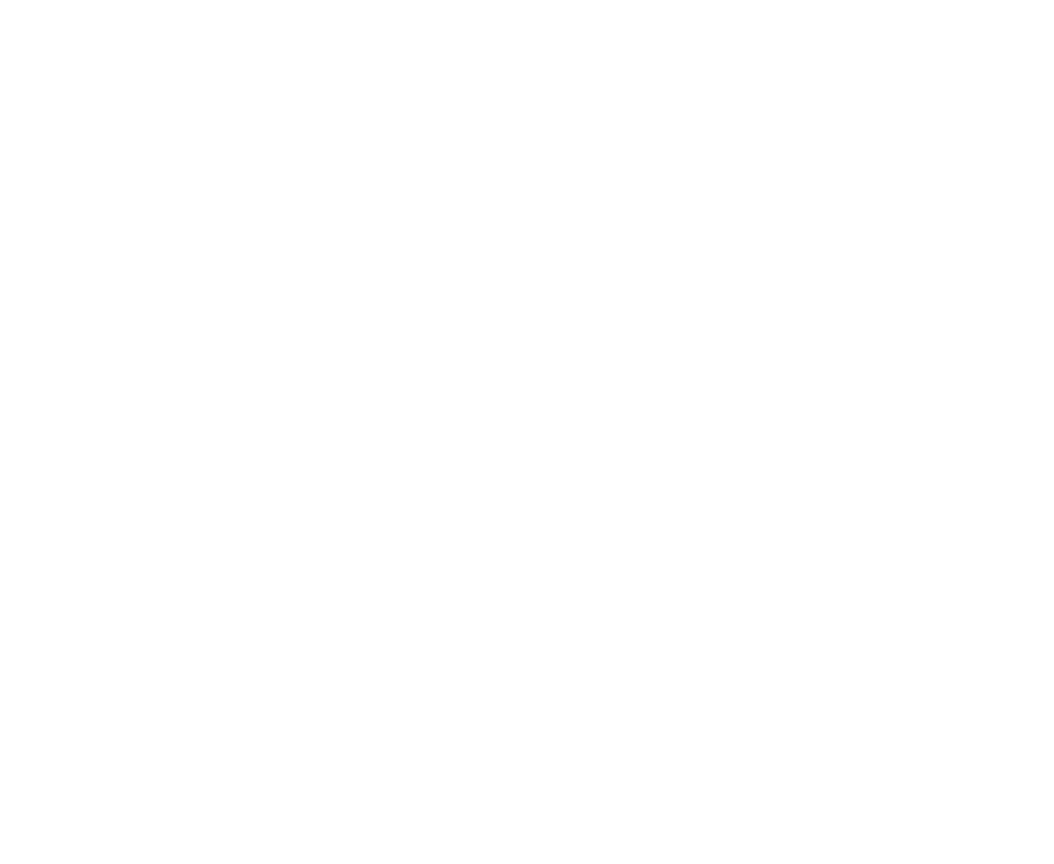
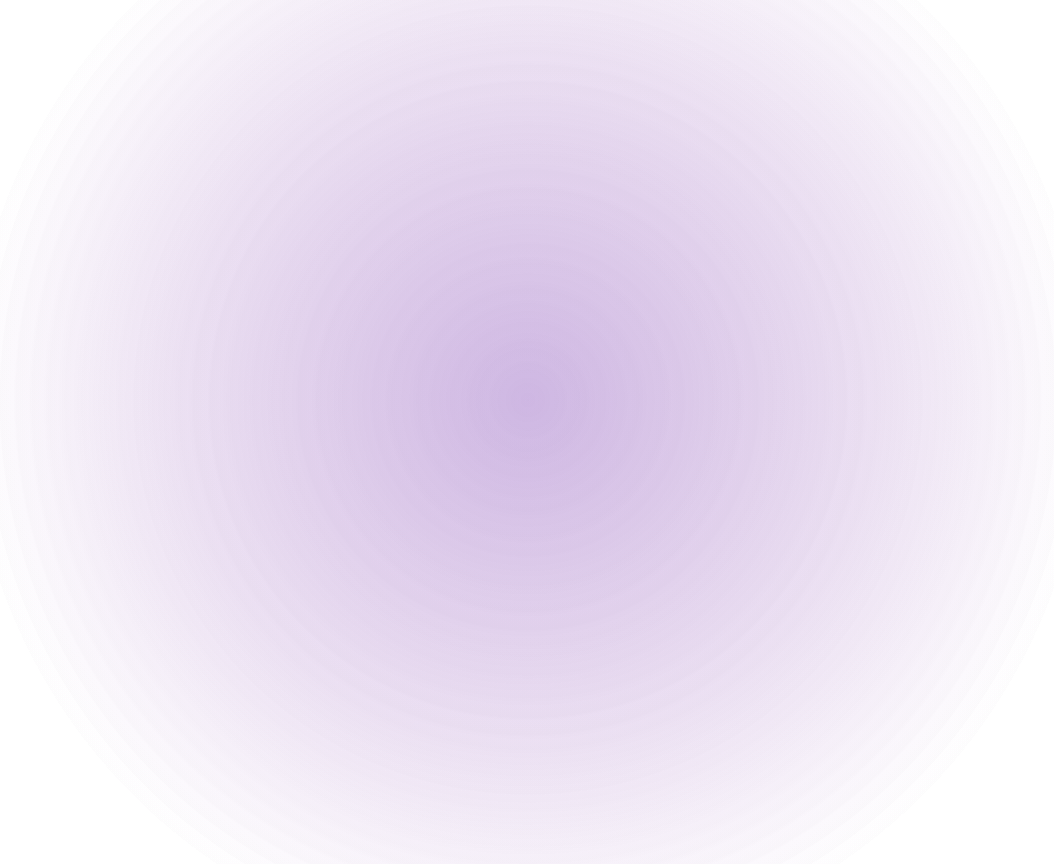
Before and after one commit to Chadokar/portfolio, a React (Vite) app: page / in a window 1280 px wide. Shown: the whole page, without its empty margins (112-1166 px from the left). Built offline with nearby package versions, Linux system fonts and the light colour scheme.

Commit message:
created animated bg

```diff
--- a/package.json
+++ b/package.json
@@ -11,6 +11,7 @@
   },
   "dependencies": {
     "clsx": "^2.1.1",
+    "gsap": "^3.12.5",
     "react": "^18.3.1",
     "react-dom": "^18.3.1",
     "tailwind-merge": "^2.6.0"
--- a/src/App.tsx
+++ b/src/App.tsx
@@ -1,6 +1,7 @@
 import React from "react";
 // import reactLogo from "./assets/react.svg";
 import "./App.css";
+import AnimatedBg from "./components/AnimatedBg";
 
 function App() {
   React.useEffect(() => {
@@ -17,7 +18,9 @@ function App() {
   }, []);
 
   return (
-    <div className="bg-gradient-to-br from-gray-900 via-gray-800 to-gray-900 text-white min-h-screen relative"></div>
+    <div className="bg-gradient-to-br from-gray-900 via-gray-800 to-gray-900 text-white min-h-screen relative">
+      <AnimatedBg />
+    </div>
   );
 }
 
--- /dev/null
+++ b/src/components/AnimatedBg.tsx
@@ -0,0 +1,24 @@
+import React from "react";
+import useBgAnimation from "../hooks/useBgAnimation";
+
+const AnimatedBg: React.FC = () => {
+  const bgRef: React.RefObject<HTMLDivElement> = useBgAnimation();
+  return (
+    <div
+      ref={bgRef}
+      className="fixed inset-0 pointer-events-none"
+      style={{
+        background: `
+      radial-gradient(circle at 50% var(--mouse-y, 50%), rgba(29, 78, 216, 0.15) 0%, transparent 50%),
+      radial-gradient(circle at var(--mouse-x, 50%) 50%, rgba(147, 51, 234, 0.15) 0%, transparent 50%),
+      radial-gradient(circle at calc(100% - var(--mouse-x, 50%)) calc(100% - var(--mouse-y, 50%)), rgba(239, 68, 68, 0.15) 0%, transparent 50%)
+    `,
+        transform:
+          "rotate(var(--gradient-rotation, 0deg)) scale(var(--gradient-scale, 1))",
+        transition: "transform 0.1s ease-out",
+      }}
+    />
+  );
+};
+
+export default AnimatedBg;
--- /dev/null
+++ b/src/hooks/useBgAnimation.tsx
@@ -0,0 +1,33 @@
+import gsap from "gsap";
+import React from "react";
+
+const useBgAnimation: () => React.RefObject<HTMLDivElement> = () => {
+  const bgRef = React.useRef<HTMLDivElement>(null);
+
+  React.useEffect(() => {
+    if (!bgRef.current) return;
+    const tl = gsap.timeline({
+      scrollTrigger: {
+        trigger: "body",
+        start: "top top",
+        end: "bottom bottom",
+        scrub: 1,
+      },
+    });
+
+    tl.to(bgRef.current, {
+      "--gradient-rotation": "360deg",
+      "--gradient-scale": 1.5,
+      duration: 1,
+      ease: "none",
+    });
+
+    return () => {
+      tl.kill();
+    };
+  }, []);
+
+  return bgRef;
+};
+
+export default useBgAnimation;
```
